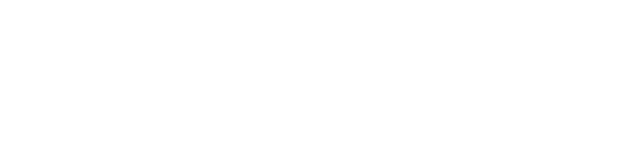
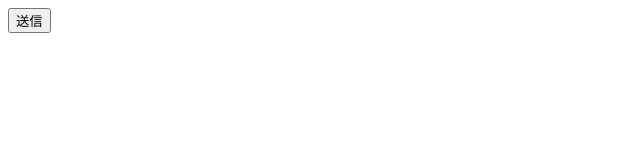
Before and after one commit to kishiritoru/test, a plain HTML site: page index.html in a window 1280 px wide. Shown: the whole page, without its empty margins (0-640 px from the left). Drawn offline with Linux system fonts and the light colour scheme.

Commit message:
Update index.html

```diff
--- a/index.html
+++ b/index.html
@@ -1 +1 @@
-<p><script src="https://www.google.com/recaptcha/api.js"></script></p>
+<p><button type="submit">送信</button></p>
```
